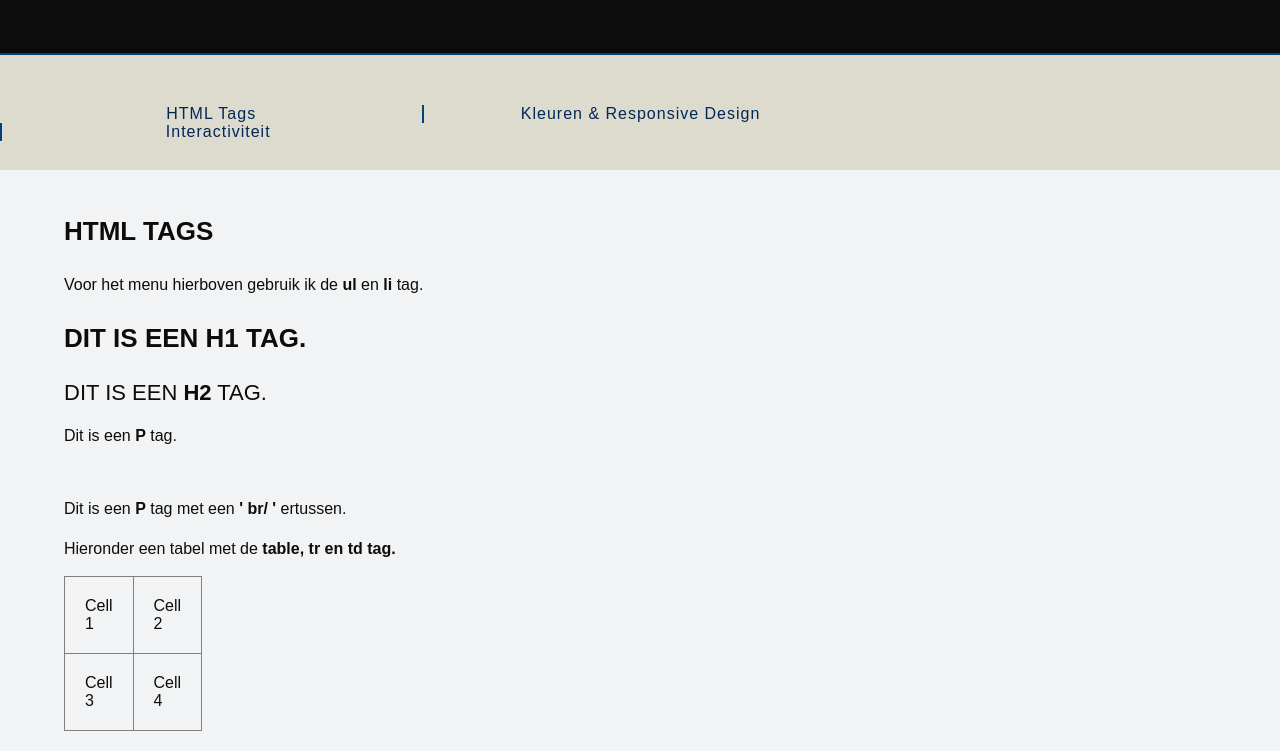
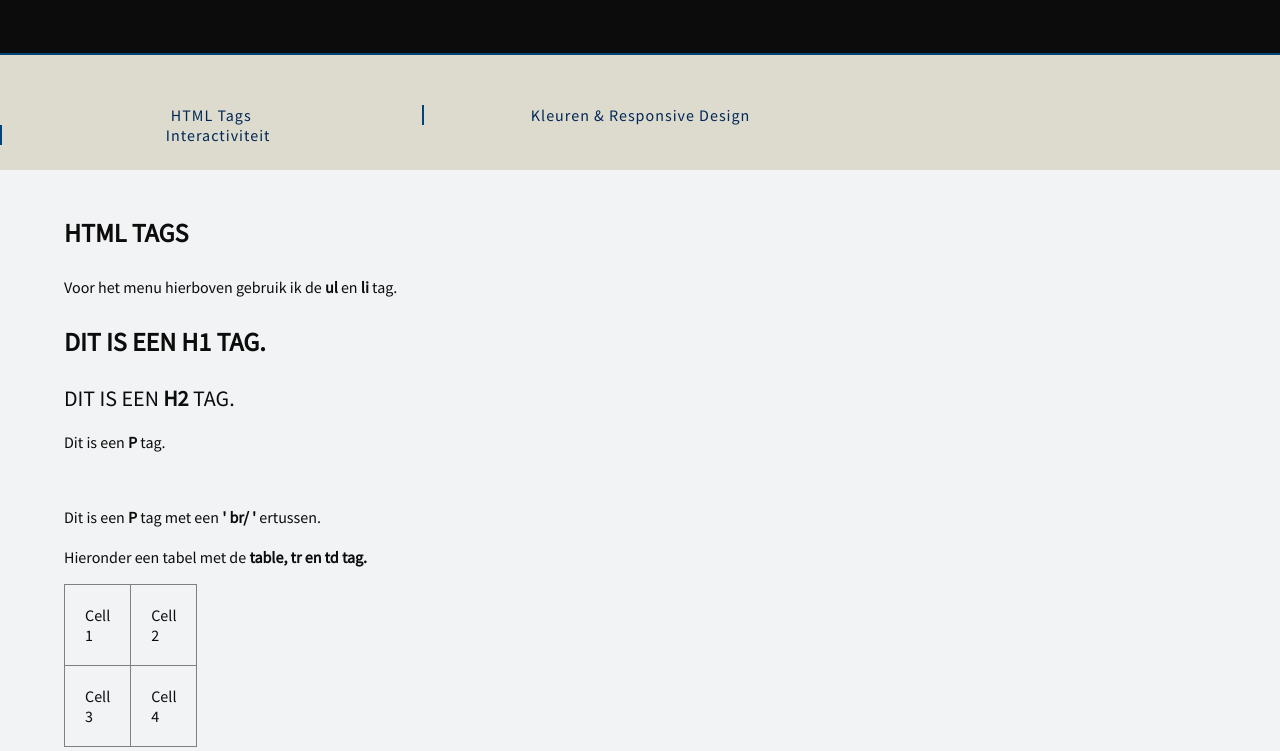
Before and after one commit to tomcampfens/htmldevops, a plain HTML site: page index.html in a window 1280 px wide. Shown: the part 127-878 px from the top of the page. Drawn offline with Linux system fonts and the light colour scheme.

Commit message:
Link google font

```diff
--- a/index.html
+++ b/index.html
@@ -6,6 +6,7 @@
   <meta name="viewport" content="width=device-width, initial-scale=1">
   <title>Recruitment opdracht</title>
   <link href="css/stylesheet.css" rel="stylesheet" type="text/css">
+  <link href="https://fonts.googleapis.com/css?family=Source+Sans+Pro" rel="stylesheet" type="text/css">
 
 </head>
 
```
